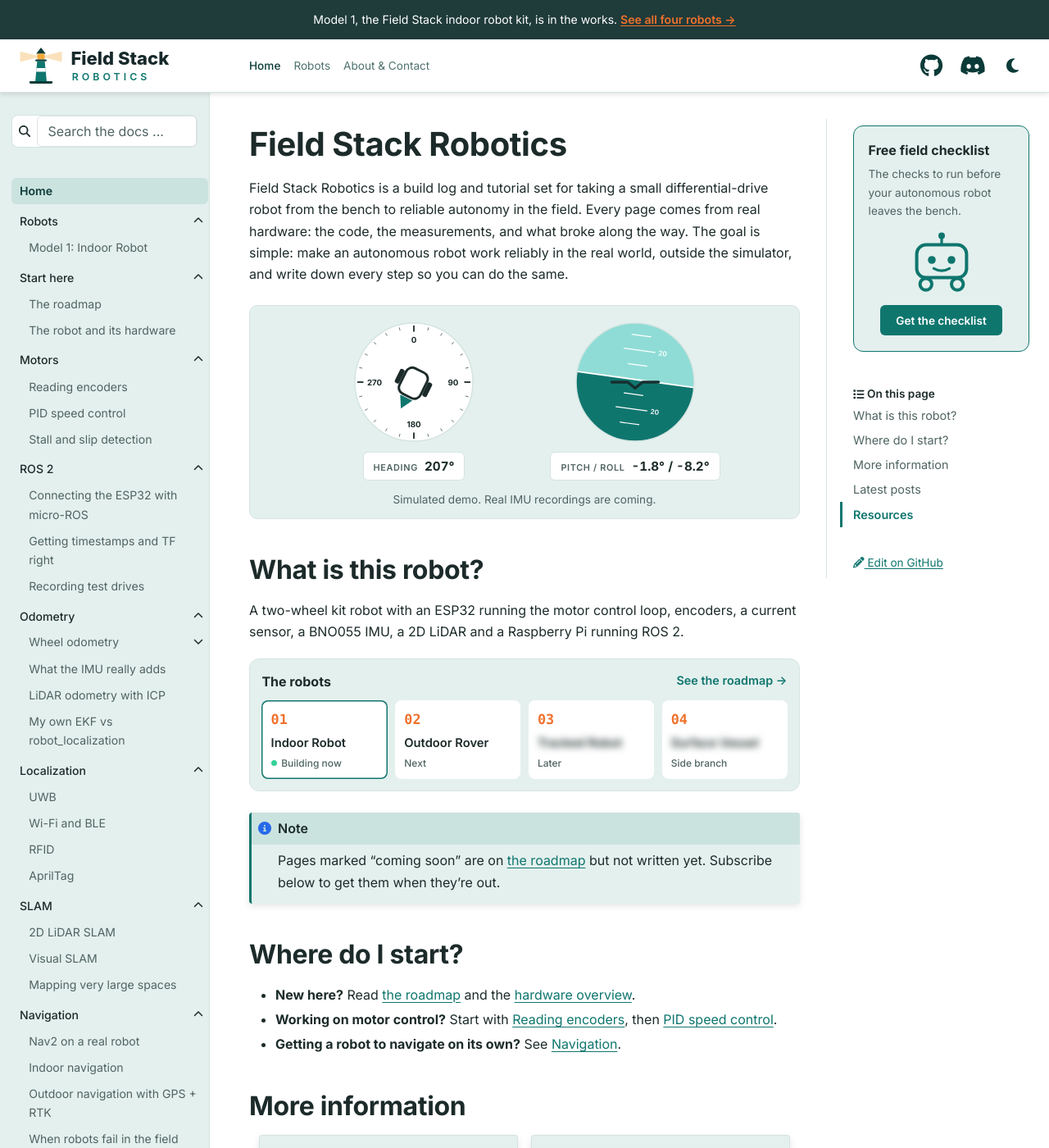
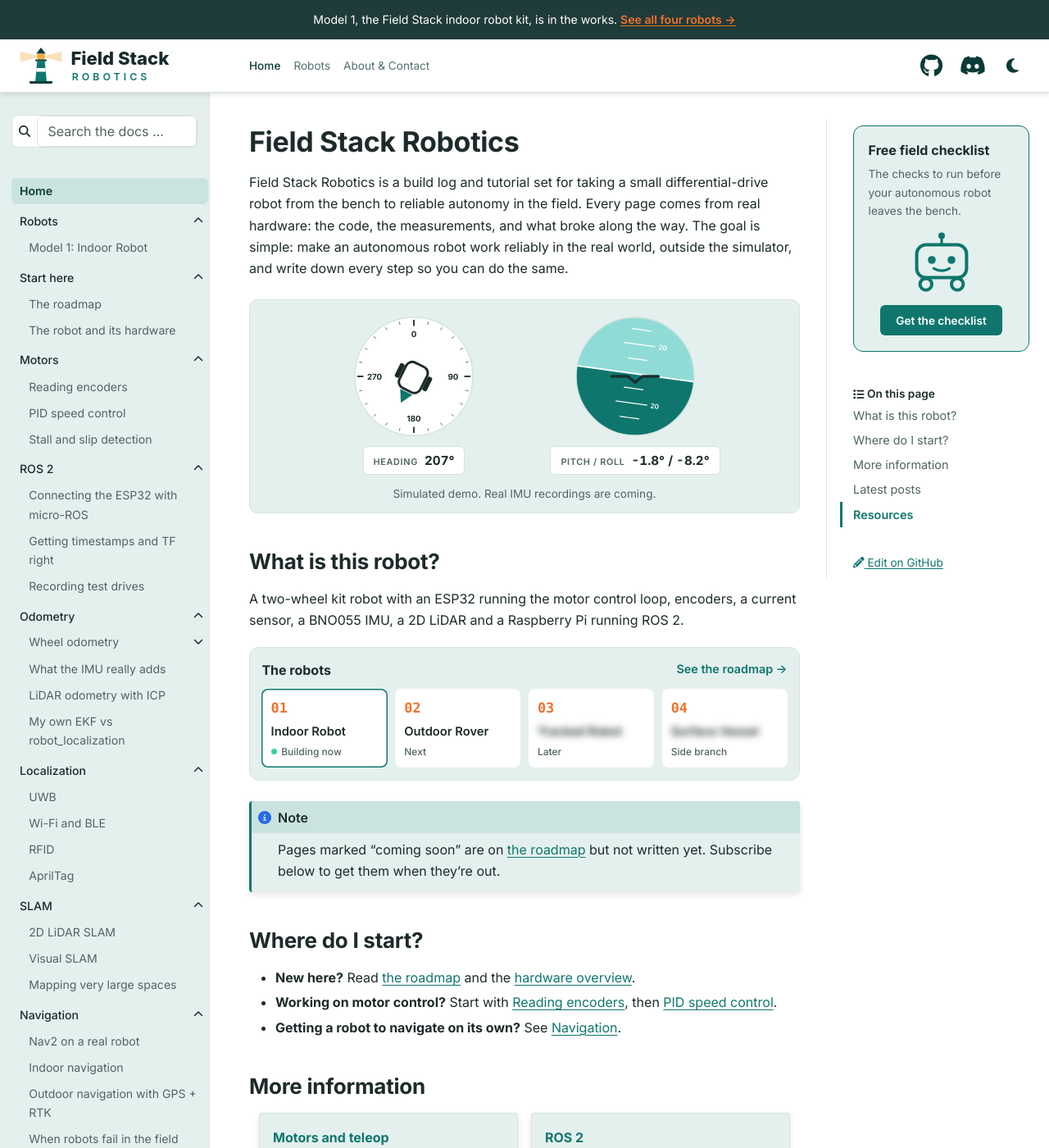
Before and after one commit to field-stack-robotics/fieldstackrobotics.com, a Sphinx documentation site: the page built from docs/index.md, in a window 1280 px wide and 1400 px high. Shown: the whole window at 82% size. Built offline with Sphinx 7.4.7 and the PyData theme 0.15.4, drawn with Linux system fonts in a browser that asks for light colours.

Commit message:
Smaller headings: 34/26/21px instead of the theme's 42/34/28px
Page, section and sub-section titles looked oversized on laptop screens
(the page title was 2.6x the body text). They now sit close to
docs.nav2.org, and stay in rem so they still grow with the fluid text
size on large screens.

```diff
--- a/docs/_static/custom.css
+++ b/docs/_static/custom.css
@@ -61,6 +61,8 @@ html[data-theme="dark"] {
 html { --pst-font-family-base: "Inter", system-ui, -apple-system, "Segoe UI", sans-serif;
        --pst-font-family-heading: var(--pst-font-family-base); }
 h1, h2, h3 { font-weight: 700; letter-spacing: -0.01em; }
+/* Heading sizes: calmer than the theme default (42/34/28px), close to docs.nav2.org. In rem, so they grow with the fluid text size. */
+html { --pst-font-size-h1: 2.125rem; --pst-font-size-h2: 1.625rem; --pst-font-size-h3: 1.3rem; --pst-font-size-h4: 1.125rem; }
 html[data-theme="light"] { --rln-header-bg: #ffffff; --rln-header-fg: #0b3b38; --rln-header-muted: rgba(11, 59, 56, 0.72); --rln-header-hover: rgba(15, 118, 110, 0.08); --rln-sidebar-bg: #e4f0ee; --rln-sidebar-current: #cbe3df; --rln-card-bg: #e4f0ee; }
 html[data-theme="dark"]  { --rln-header-bg: #12181a; --rln-header-fg: #ffffff; --rln-header-muted: rgba(255, 255, 255, 0.75); --rln-header-hover: rgba(255, 255, 255, 0.1); --rln-sidebar-bg: #15302e; --rln-sidebar-current: #1d4542; --rln-card-bg: #163a39; }
 
```
